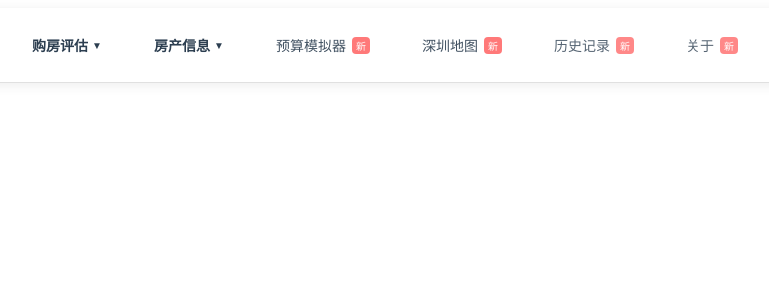
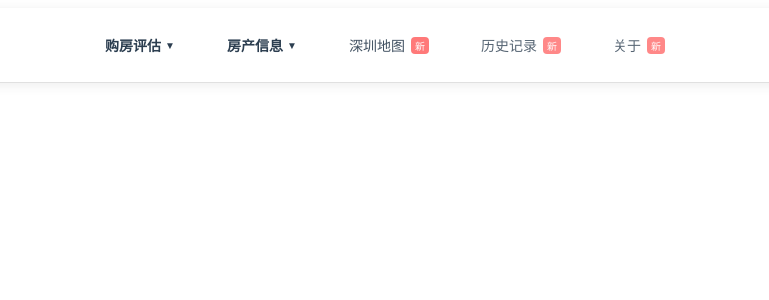
Before and after one commit to Benny66/home-buy-score, a Vue app: page /scoring#/scoring in a window 1280 px wide. Shown: the top 300 px of the page, without its empty margins (255-1024 px from the left). Built offline with nearby package versions, Linux system fonts and the light colour scheme.

Commit message:
feat:模拟器路由修改

```diff
--- a/src/App.vue
+++ b/src/App.vue
@@ -46,7 +46,6 @@ const getVisibleLinks = () => {
   const allLinks = [
     { to: '/evaluation', text: '购房评估', priority: 1, type: 'parent' },
     { to: '/real-estate', text: '房产信息', priority: 1, type: 'parent' },
-    { to: '/budget-simulator', text: '预算模拟器', priority: 2 },
     { to: '/shenzhen-map', text: '深圳地图', priority: 2 },
     { to: '/history', text: '历史记录', priority: 3 },
     { to: '/about', text: '关于', priority: 3 }
@@ -78,7 +77,8 @@ const getChildLinks = (parentPath) => {
       return [
         { to: '/evaluation/scoring', text: '刚需购房评估' },
         { to: '/evaluation/improvement', text: '改善型购房评估' },
-        { to: '/evaluation/secondhand', text: '二手房购房评估' }
+        { to: '/evaluation/secondhand', text: '二手房购房评估' },
+        { to: '/evaluation/budget-simulator', text: '购房预算模拟' },
       ]
     case '/real-estate':
       return [
--- a/src/router/index.js
+++ b/src/router/index.js
@@ -18,11 +18,6 @@ const routes = [
     path: '/shenzhen-map',
     name:'ShenzhenMap',
     component: ShenzhenMapView
-  },
-  {
-    path: '/budget-simulator',
-    name: 'BudgetSimulator',
-    component: BudgetSimulatorView
   },
   {
     path: '/history',
@@ -68,6 +63,11 @@ const routes = [
         path: 'secondhand',
         name: 'Secondhand',
         component: SecondhandView
+      },
+      {
+        path: 'budget-simulator',
+        name: 'BudgetSimulator',
+        component: BudgetSimulatorView
       }
     ]
   }
```
Also changed, not shown: src/views/policy.vue (line endings or trailing spaces).
